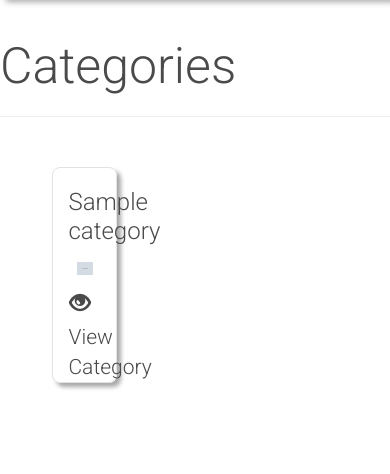
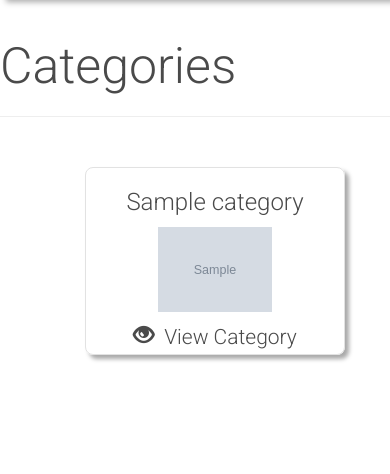
Before and after one commit to lawndart0381/catalog, a Flask app: page / in a window 390 px wide. Shown: the part 181-655 px from the top of the page. Run offline with Flask 2, Linux system fonts and the light colour scheme; tables that the repository leaves empty hold one stand-in row (values such as "Sample post"); grey boxes marked "Sample" are stand-in pictures; some libraries are stand-ins or nearby versions.

Commit message:
added responsive divs

```diff
--- a/templates/catalog.html
+++ b/templates/catalog.html
@@ -28,11 +28,11 @@
 </div>
 
 <div class="row">
-	<div class="col-xs-1 col-sm-1 col-md-1 side-menu"></div>
+	<div class="col-xs-2 col-sm-2 col-md-2 side-menu"></div>
 
 	{% for category in categories %}
 
-	<div class="col-xs-2 col-sm-2 col-md-2 catalog-spacer text-center">
+	<div class="col-xs-8 col-sm-8 col-md-8 catalog-spacer text-center">
 			<h2>{{category.name}}</h2>
 			<p><img src="static/img/{{category.image}}" alt="not found" onerror=this.src="{{url_for('static', filename='image_soon.jpg')}}" style="max-width: 50%; max-height: 50%"></p>
 			<a href="{{url_for('showItems', category_id = category.id)}}"><span class="glyphicon glyphicon-eye-open padding-bottom" aria-hidden="true"></span>View Category</a>
@@ -40,7 +40,7 @@
 
 	{% endfor %}
 
-	<div class="col-xs-1 col-sm-1 col-md-1 side-menu"></div>
+	<div class="col-xs-2 col-sm-2 col-md-2 side-menu"></div>
 
 </div>
 
--- a/templates/publiccatalog.html
+++ b/templates/publiccatalog.html
@@ -36,11 +36,11 @@
 
 <div class="row">
 
-	<div class="col-xs-1 col-sm-1 col-md-1 side-menu"></div>
+	<div class="col-xs-2 col-sm-2 col-md-2 side-menu"></div>
 
 	{% for category in categories %}
 
-	<div class="col-xs-2 col-sm-2 col-md-2 catalog-spacer text-center">
+	<div class="col-xs-8 col-sm-8 col-md-8 catalog-spacer text-center">
 		<h2>{{category.name}}</h2>
 		<p><img src="static/img/{{category.image}}" alt="not found" onerror=this.src="{{url_for('static', filename='image_soon.jpg')}}" style="max-width: 50%; max-height: 50%"></p>
 		<a href="{{url_for('showItems', category_id = category.id)}}"><span class="glyphicon glyphicon-eye-open padding-bottom" aria-hidden="true"></span>View Category</a>
@@ -48,7 +48,7 @@
 
 	{% endfor %}
 
-	<div class="col-xs-1 col-sm-1 col-md-1 side-menu"></div>
+	<div class="col-xs-2 col-sm-2 col-md-2 side-menu"></div>
 
 </div>
 
```
